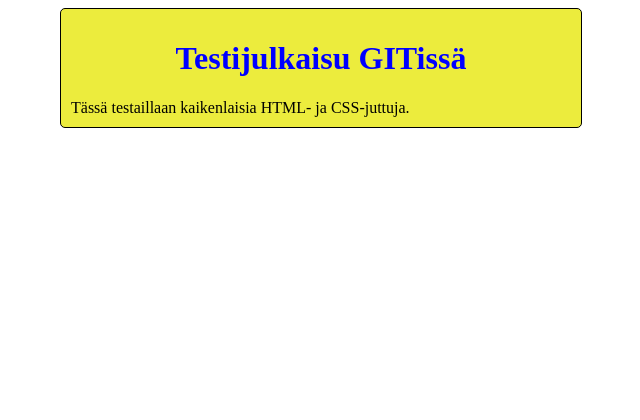
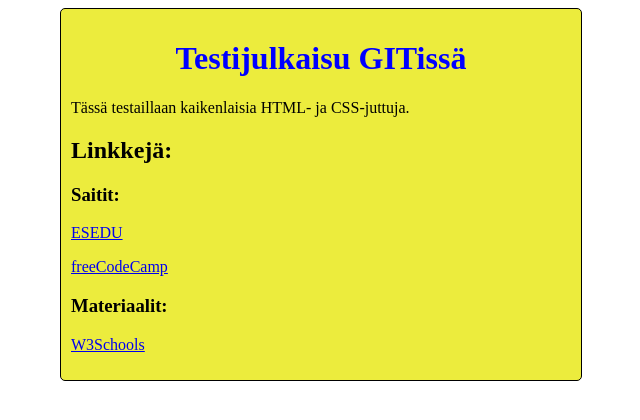
Before and after one commit to laitito/TestiSivut, a plain HTML site: page testi1/index.html in a window 1280 px wide. Shown: the whole page, without its empty margins (319-959 px from the left). Drawn offline with Linux system fonts and the light colour scheme.

Commit message:
päivitys

```diff
--- a/testi1/index.html
+++ b/testi1/index.html
@@ -11,7 +11,17 @@
     <div class="tausta">
         <h1>Testijulkaisu GITissä</h1>
         Tässä testaillaan kaikenlaisia HTML- ja CSS-juttuja.
+    <p>
+        <h2>Linkkejä:</h2>
+        <h3>Saitit:</h3>
+        <p><a href="https://www.esedu.fi" target="_blank">ESEDU</a>
+        </p>
+        <p><a href="https://www.freecodecamp.org" target="_blank">freeCodeCamp</a></p>
 
+        <h3>Materiaalit:</h3>
+        <p><a href="https://www.w3schools.com" target="_blank">W3Schools</a></p>
+
+    </p>
 
 </body>
 </html>
```
